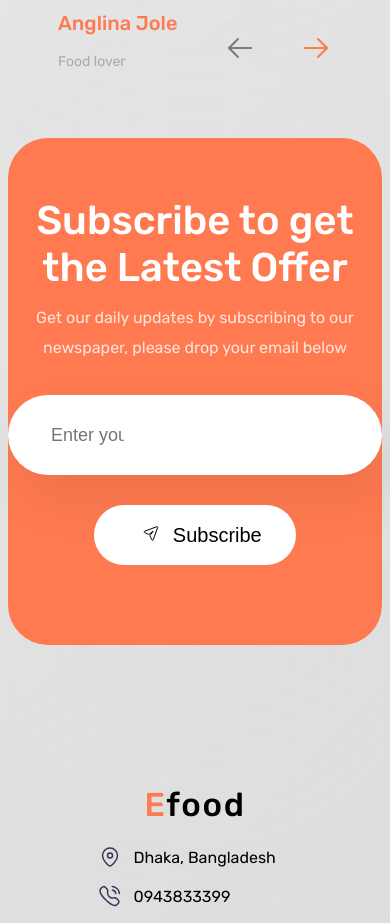
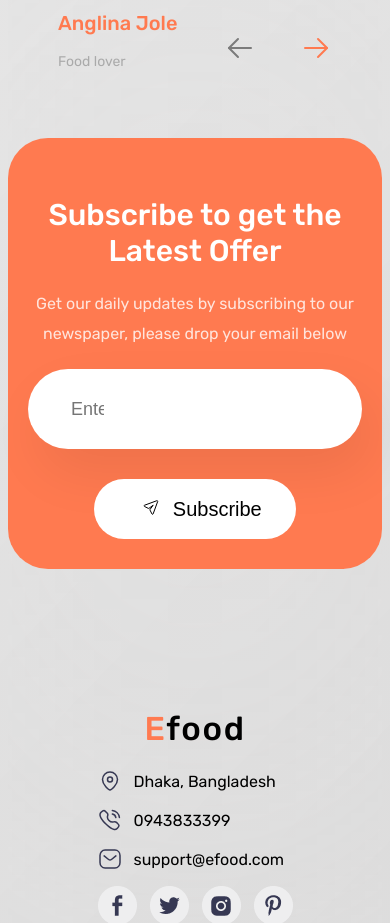
Before and after one commit to Kizya007/deliveryProject, a Vue app: page / in a window 390 px wide. Shown: the part 4280-5203 px from the top of the page. Built offline with nearby package versions, Linux system fonts and the light colour scheme.

Commit message:
fixed adaptive

```diff
--- a/src/assets/Subscribe.scss
+++ b/src/assets/Subscribe.scss
@@ -81,9 +81,15 @@
 
 @media screen and (max-width: 1024px) {
   .subscribe {
+    padding: 0px 20px;
+
     &-title {
+      font-size: 30px;
+
+      margin-bottom: 20px;
     }
     &-subtitle {
+      margin-bottom: 20px;
     }
     &-block {
       &__input {
```
